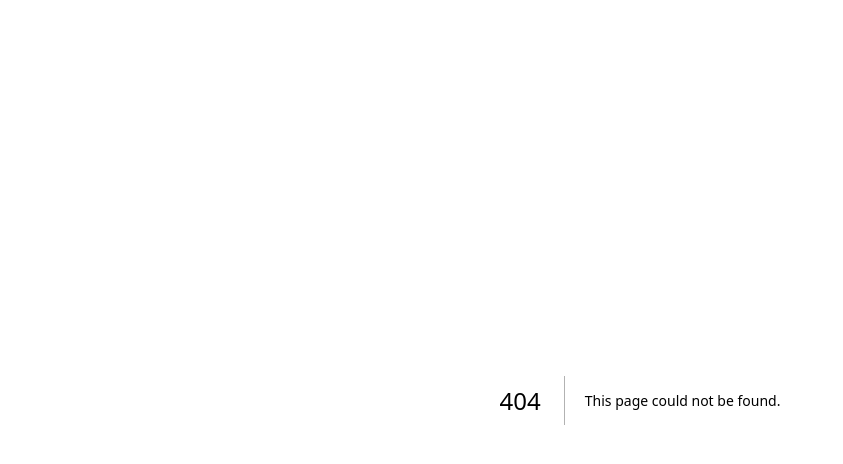
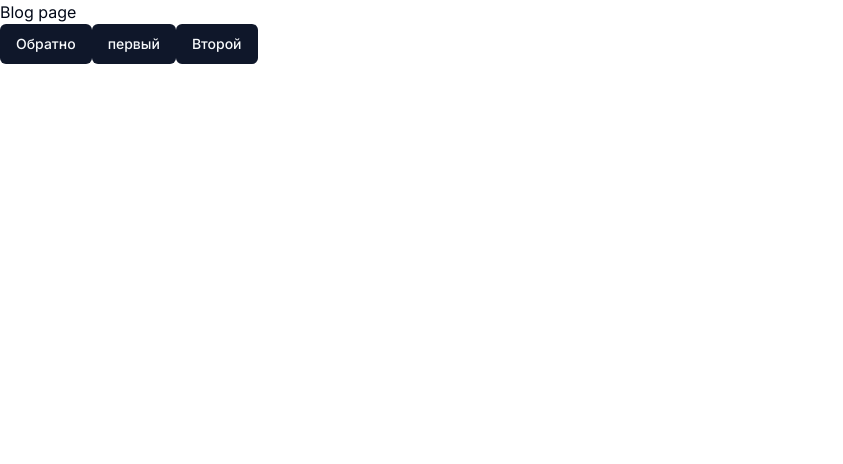
Before and after one commit to Mink7891/Pofig, a Next.js app in the folder talentlink/: page /blog in a window 1280 px wide. Before the commit this address had no page. Shown: the top 464 px of the page, without its empty margins (0-843 px from the left). Built offline with nearby package versions, Linux system fonts and the light colour scheme.

Commit message:
ридми прикольный + вложенные и динамические маршруты

```diff
--- /dev/null
+++ b/talentlink/src/app/about/page.tsx
@@ -0,0 +1,13 @@
+import { Button } from "@/components/ui/button";
+import Link from "next/link";
+
+export default function About() {
+  return (
+    <>
+      <h1>about page</h1>
+      <Button>
+        <Link href="/">Обратно</Link>
+      </Button>
+    </>
+  );
+}
--- /dev/null
+++ b/talentlink/src/app/blog/first/page.tsx
@@ -0,0 +1,13 @@
+import { Button } from "@/components/ui/button";
+import Link from "next/link";
+
+export default function First() {
+  return (
+    <>
+      <h1>first Blog page</h1>
+      <Button>
+        <Link href="/blog">Обратно</Link>
+      </Button>
+    </>
+  );
+}
--- /dev/null
+++ b/talentlink/src/app/blog/page.tsx
@@ -0,0 +1,19 @@
+import { Button } from "@/components/ui/button";
+import Link from "next/link";
+
+export default function Blog() {
+  return (
+    <>
+      <h1>Blog page</h1>
+      <Button>
+        <Link href="/">Обратно</Link>
+      </Button>
+      <Button>
+        <Link href="/blog/first">первый</Link>
+      </Button>
+      <Button>
+        <Link href="/blog/second">Второй</Link>
+      </Button>
+    </>
+  );
+}
--- /dev/null
+++ b/talentlink/src/app/blog/second/page.tsx
@@ -0,0 +1,13 @@
+import { Button } from "@/components/ui/button";
+import Link from "next/link";
+
+export default function Second() {
+  return (
+    <>
+      <h1>second Blog page</h1>
+      <Button>
+        <Link href="/blog">Обратно</Link>
+      </Button>
+    </>
+  );
+}
--- a/talentlink/src/app/page.tsx
+++ b/talentlink/src/app/page.tsx
@@ -1,10 +1,21 @@
 import { Button } from "@/components/ui/button";
+import Link from "next/link";
+
+//ednf - expoer default named function
 
 export default function Home() {
   return (
-    <main className="flex min-h-screen flex-col items-center justify-between p-24">
+    <main className="">
       <h1>Здарова пацаны</h1>
-      <Button>Кнопачка</Button>
+      <Button>
+        <Link href="/about">О нас</Link>
+      </Button>
+      <Button>
+        <Link href="/blog">Блог</Link>
+      </Button>
+      <Button>
+        <Link href="/products">Товары</Link>
+      </Button>
     </main>
   );
 }
--- /dev/null
+++ b/talentlink/src/app/products/[productID]/page.tsx
@@ -0,0 +1,21 @@
+import { Button } from "@/components/ui/button";
+import Link from "next/link";
+
+//ednf - expoer default named function
+
+interface Params {
+  params: {
+    productID: string;
+  };
+}
+
+export default function ProductDetails({ params }: Params) {
+  return (
+    <main className="">
+      <h1>Продукт № {params.productID}</h1>
+      <Button>
+        <Link href="/">назад</Link>
+      </Button>
+    </main>
+  );
+}
--- /dev/null
+++ b/talentlink/src/app/products/[productID]/reviews/[reviewID]/page.tsx
@@ -0,0 +1,24 @@
+import { Button } from "@/components/ui/button";
+import Link from "next/link";
+
+//ednf - expoer default named function
+
+interface Params {
+  params: {
+    productID: string;
+    reviewID: string;
+  };
+}
+
+export default function ProductDetails({ params }: Params) {
+  return (
+    <main className="">
+      <h1>
+        Продукт № {params.productID} с отзывом № {params.reviewID}
+      </h1>
+      <Button>
+        <Link href="/">назад</Link>
+      </Button>
+    </main>
+  );
+}
--- /dev/null
+++ b/talentlink/src/app/products/page.tsx
@@ -0,0 +1,15 @@
+import { Button } from "@/components/ui/button";
+import Link from "next/link";
+
+//ednf - expoer default named function
+
+export default function Products() {
+  return (
+    <main className="">
+      <h1>Продукты</h1>
+      <Button>
+        <Link href="/">назад</Link>
+      </Button>
+    </main>
+  );
+}
```
Also changed, not shown: 1 other file (tests, documents, lock files or other folders).
